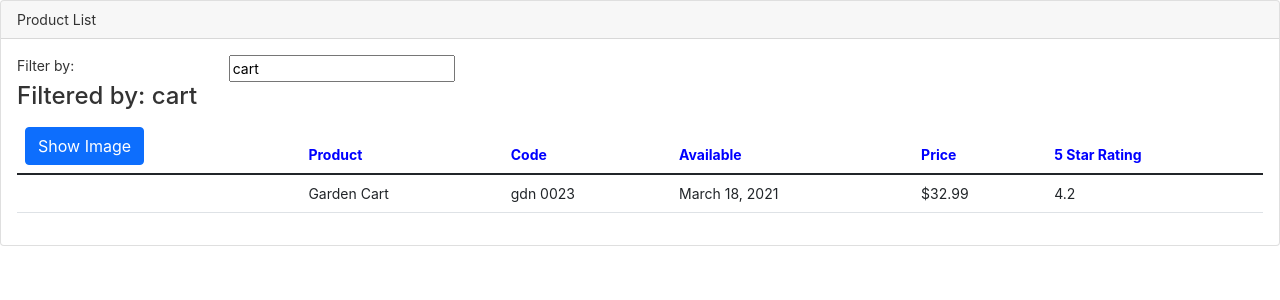
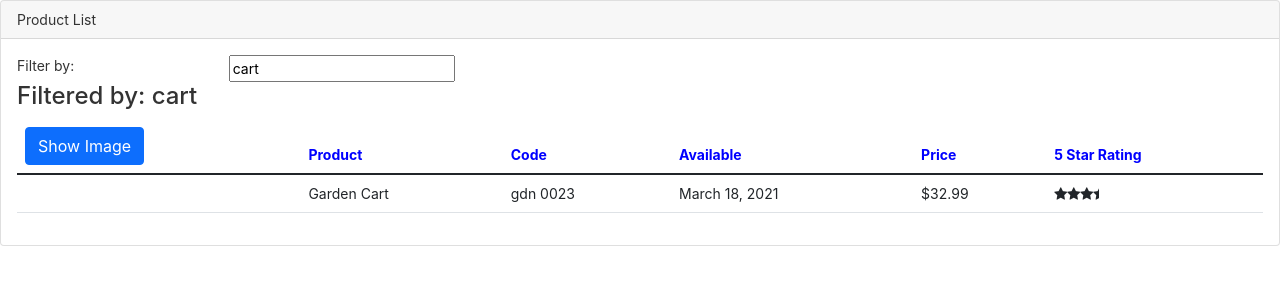
Before and after one commit to suyashyadav01/LearnAngular, an Angular app: page / in a window 1280 px wide. Shown: the top 300 px of the page. Built offline with nearby package versions, Linux system fonts and the light colour scheme.

Commit message:
added star component

```diff
--- a/src/app/app.module.ts
+++ b/src/app/app.module.ts
@@ -5,12 +5,14 @@ import { AppComponent } from './app.component';
 import { ProductListComponent } from './products/product-list.component';
 import { FormsModule } from '@angular/forms';
 import { ConvertToSpacesPipe } from './shared/convert-to-spaces.pipe';
+import { StarComponent } from './shared/star.component';
 
 @NgModule({
   declarations: [
     AppComponent,
     ProductListComponent,
-    ConvertToSpacesPipe
+    ConvertToSpacesPipe,
+    StarComponent
   ],
   imports: [
     BrowserModule,
--- a/src/app/products/product-list.component.html
+++ b/src/app/products/product-list.component.html
@@ -41,7 +41,7 @@
                         <td>{{product.productCode | lowercase | convertToSpaces:'-'}}</td>
                         <td>{{product.releaseDate}}</td>
                         <td>{{product.price | currency:'USD':'symbol':'1.2-2'}}</td>
-                        <td>{{product.starRating}}</td>
+                        <td><pm-star [rating]='product.starRating' (ratingClicked)="onRatingClick($event)"></pm-star></td>
                     </tr>
                 </tbody>
             </table>
--- a/src/app/products/product-list.component.ts
+++ b/src/app/products/product-list.component.ts
@@ -31,7 +31,7 @@ products: IProduct[] = [{
     "releaseDate": "March 18, 2021",
     "description": "15 gallon capacity rolling garden cart",
     "price": 32.99,
-    "starRating": 4.2,
+    "starRating": 3,
     "imageUrl": "assets/images/garden_cart.png"
   },
   {
@@ -53,4 +53,8 @@ performFilter(value: string): IProduct[]{
     var filterBy = value.toLocaleLowerCase();
     return this.products.filter((product: IProduct) => product.productName.toLocaleLowerCase().includes(filterBy));
 }
+
+onRatingClick(message: string): void{
+    this.pageTitle = "Product List:" + message;
 }
+}
--- /dev/null
+++ b/src/app/shared/star.component.css
@@ -0,0 +1,6 @@
+.crop {
+    overflow: hidden;
+  }
+  div {
+    cursor: pointer;
+  }
--- /dev/null
+++ b/src/app/shared/star.component.html
@@ -0,0 +1,13 @@
+<div class="crop"
+        [style.width.px]="cropWidth"
+        [title]="rating"
+        (click)="onClick()">
+        <div style="width: 75px;">
+            <span class="fa fa-star"></span>
+            <span class="fa fa-star"></span>
+            <span class="fa fa-star"></span>
+            <span class="fa fa-star"></span>
+            <span class="fa fa-star"></span>
+        </div>
+
+</div>
--- /dev/null
+++ b/src/app/shared/star.component.ts
@@ -0,0 +1,20 @@
+import { Component, Input, OnChanges, Output, SimpleChanges, EventEmitter } from "@angular/core";
+
+
+@Component({
+    selector: 'pm-star',
+    templateUrl: './star.component.html',
+    styleUrls: ['./star.component.css']
+})
+export class StarComponent implements OnChanges
+{
+    ngOnChanges(): void {
+        this.cropWidth = this.rating * 75/5;
+    }
+    @Input() rating: number = 0;
+    @Output() ratingClicked: EventEmitter<string> = new EventEmitter<string>();
+    cropWidth: number = 75;
+    onClick(): void{
+        this.ratingClicked.emit(`Ratings is ${this.rating}`);
+    }
+}
```
